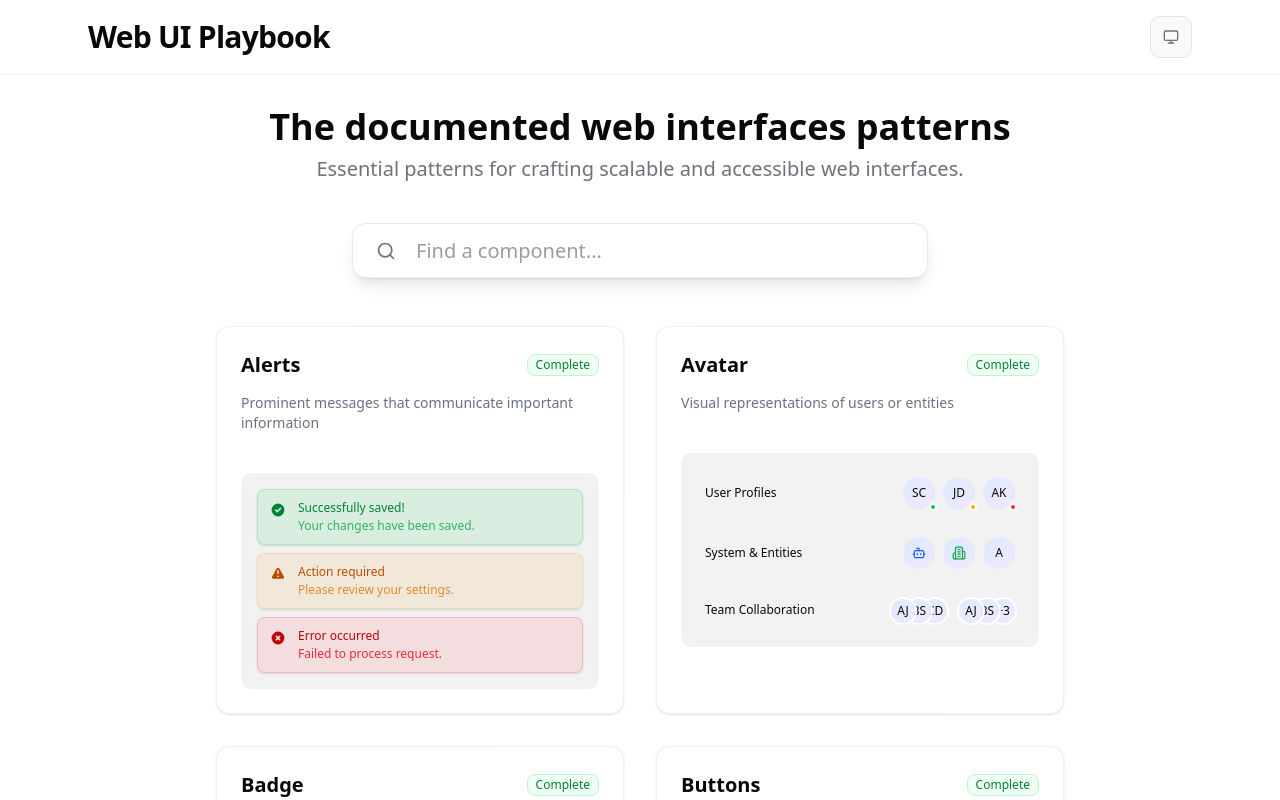
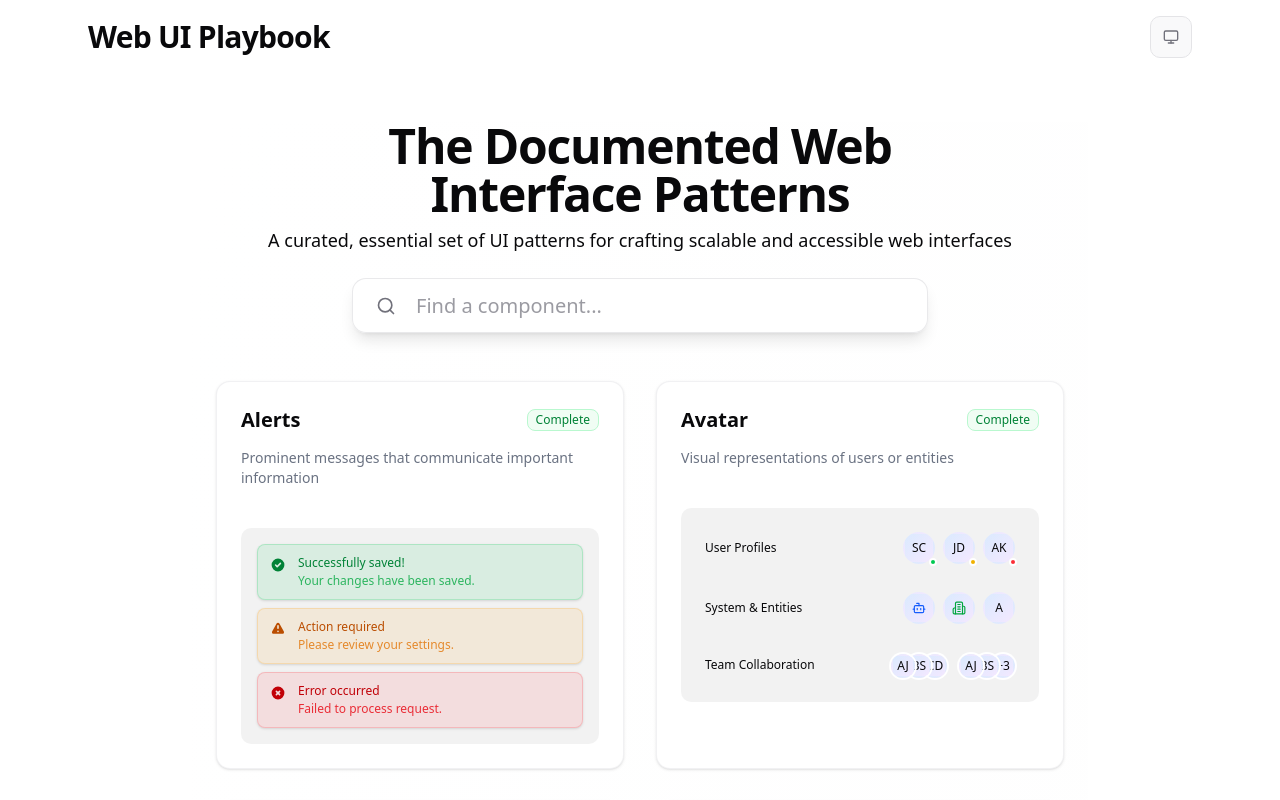
Before and after one commit to ahmadrafidev/web-ui-playbook, a Next.js app: page / in a window 1280 px wide. Shown: the top 800 px of the page. Built offline with nearby package versions, Linux system fonts and the light colour scheme.

Commit message:
remove border on header and improve hero section

```diff
--- a/components/header.tsx
+++ b/components/header.tsx
@@ -3,7 +3,7 @@ import { ThemeToggle } from "@/components/theme-toggle"
 
 export function Header() {
   return (
-    <header className="border-b border-border/40">
+    <header>
       <div className="container max-w-6xl mx-auto px-6 py-4">
         <div className="flex items-center justify-between">
           <Link href="/" className="group">
--- a/components/landing/hero-section.tsx
+++ b/components/landing/hero-section.tsx
@@ -1,12 +1,15 @@
 export function HeroSection() {
+  const heading = "The Documented Web Interface Patterns"
+  const subheading = "A curated, essential set of UI patterns for crafting scalable and accessible web interfaces"
+
   return (
-    <section className="mt-4 md:mt-8 mb-8 md:mb-10 px-4">
-      <div className="container mx-auto text-center">
-        <h2 className="text-xl sm:text-2xl md:text-4xl font-semibold text-foreground mb-2 animate-in fade-in slide-in-from-top-4 duration-800 ease-out delay-100">
-          The documented web interfaces patterns
+    <section className="mt-4 sm:mt-8 md:mt-12 mb-4 md:mb-6 px-4">
+      <div className="container mx-auto text-center relative overflow-hidden">
+        <h2 className="max-w-4xl text-2xl sm:text-3xl md:text-5xl tracking-tight text-balance font-semibold text-foreground mb-2 animate-in fade-in slide-in-from-top-24 duration-800 ease-[cubic-bezier(0.22,1,0.36,1)] transform-gpu motion-reduce:animate-none delay-150">
+          {heading}
         </h2>
-        <p className="text-base sm:text-lg md:text-xl text-muted-foreground mb-6 sm:mb-8 max-w-3xl mx-auto text-wrap px-4 sm:px-0 animate-in fade-in slide-in-from-top-4 duration-800 ease-out delay-150">
-          Essential patterns for crafting scalable and accessible web interfaces.
+        <p className="mx-auto max-w-3xl text-wrap text-sm sm:text-base md:text-lg text-foreground animate-in fade-in slide-in-from-top-24 duration-800 ease-[cubic-bezier(0.22,1,0.36,1)] transform-gpu motion-reduce:animate-none delay-150">
+          {subheading}
         </p>
       </div>
     </section>
```
